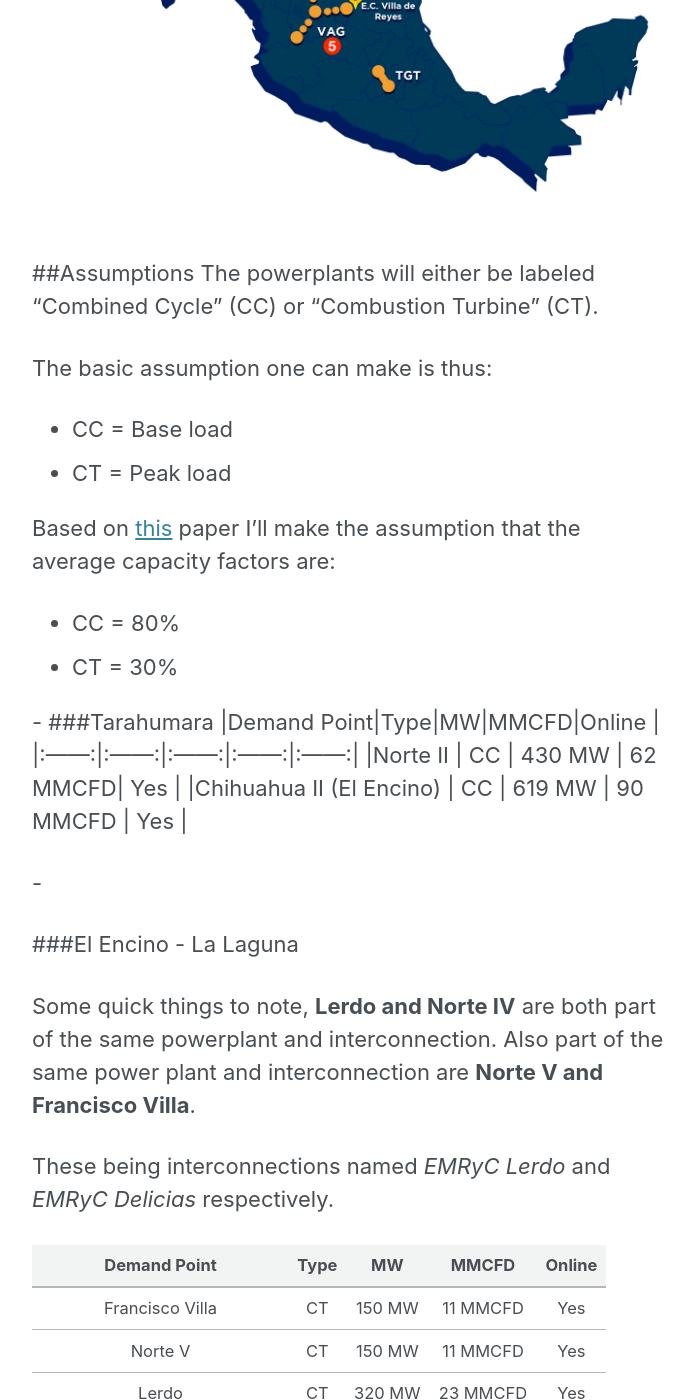
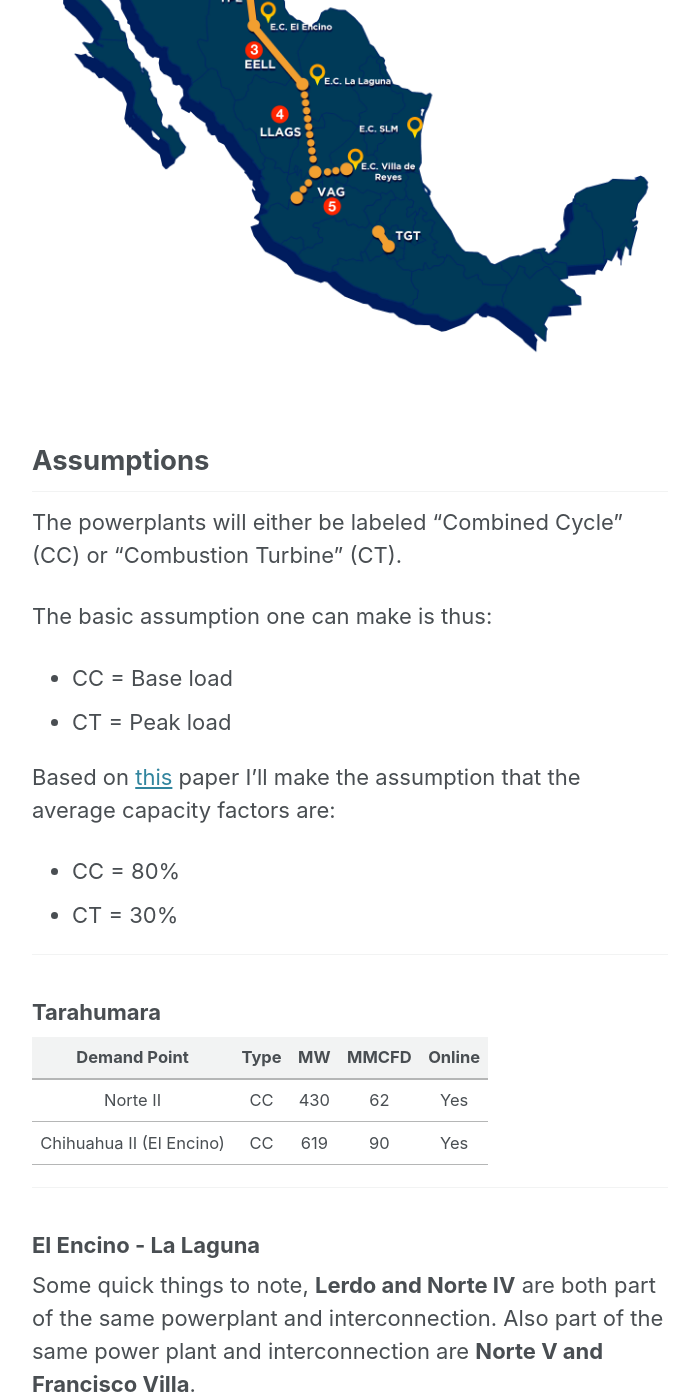
Before and after one commit to krobbn/krobbn.github.io, a Jekyll site: the page built from _posts/2020-01-29-Wahalajara-demand.md, in a window 1280 px wide and 1400 px high, scrolled down 1638 px. Shown: the whole window, without its empty margins (290-989 px from the left). Built offline with Jekyll 4.4.1, drawn with Linux system fonts in a browser that asks for light colours; cached includes are drawn as plain includes; nearby versions of some CDN libraries; some of the changed text lies outside the part shown.

```diff
--- a/_posts/2020-01-29-Wahalajara-demand.md
+++ b/_posts/2020-01-29-Wahalajara-demand.md
@@ -20,7 +22,7 @@ I'll attach the image of the Wahalajara system from the [previous article](https
 
 ![Wahalajara System](/assets/images/wahalajara-numbered.png)
 
-##Assumptions
+## Assumptions
 The powerplants will either be labeled "Combined Cycle" (CC) or "Combustion Turbine" (CT).
 
 The basic assumption one can make is thus:
@@ -33,17 +35,19 @@ Based on [this](https://www.nrel.gov/docs/fy17osti/70076.pdf) paper I'll make th
 - CC = 80%
 - CT = 30%
 
--
-###Tarahumara
+___
+
+### Tarahumara
+
 |Demand Point|Type|MW|MMCFD|Online |
 |:------:|:------:|:------:|:------:|:------:|
-|Norte II | CC | 430 MW | 62 MMCFD| Yes |
-|Chihuahua II (El Encino) | CC | 619 MW | 90 MMCFD | Yes |
+|Norte II | CC | 430 | 62 | Yes |
+|Chihuahua II (El Encino) | CC | 619  | 90  | Yes |
 
--
+___
 
 
-###El Encino - La Laguna
+### El Encino - La Laguna
 
 Some quick things to note, **Lerdo and Norte IV** are both part of the same powerplant and interconnection. Also part of the same power plant and interconnection are **Norte V and Francisco Villa**.
 
@@ -51,33 +55,33 @@ These being interconnections named *EMRyC Lerdo* and *EMRyC Delicias* respective
 
 |Demand Point|Type|MW|MMCFD|Online |
 |:------:|:------:|:------:|:------:|:------:|
-|Francisco Villa | CT | 150 MW | 11 MMCFD |Yes|
-|Norte V | CT | 150 MW | 11 MMCFD| Yes|
-|Lerdo  | CT | 320 MW | 23 MMCFD |Yes|
-|Norte IV | CC | 911 MW | 131 MMCFD |2023|
-|Leon Guzman (Gomez Palacio)| CC | 240 MW | 35 MMCFD |Yes|
+|Francisco Villa | CT | 150  | 11 |Yes|
+|Norte V | CT | 150  | 11 | Yes|
+|Lerdo  | CT | 320  | 23  |Yes|
+|Norte IV | CC | 911 | 131 |2023|
+|Leon Guzman (Gomez Palacio)| CC | 240 | 35 |Yes|
 
 As you can see the construction of the combined cycle part (*Norte IV*) of the **Lerdo** power plant is not expected to come online so I will not include this in the below conclusion.
 
--
+___
 
-###La Laguna - Aguascalientes
+### La Laguna - Aguascalientes
 
 CFE owns 1189 MMCFD firm capacity on this pipeline out of the 1319 capacity.
 
-The contract mentions this will supply two CFE powerplants named "Aguascalientes I" and "Aguascalientes II".
+The contract mentions this will supply two CFE power plants named "Aguascalientes I" and "Aguascalientes II".
 
 However, after a lot of research I have yet to find evidence of these power plants in any shape or form outside of the contract. This leads me to believe that the majority of the gas will flow further downstream.
 
 This is evidenced by the fact that [according](https://www.sicim.eu/en/projects/completed-detail/epc-la-laguna-aguascalientes-pipeline/) to the company in charge of construction on this section of the pipeline system, the pipeline will have a **910 MMFCD** interconnection to the downstream pipeline of *Villa De Reyes - Aguascalientes - Guadalajara* pipeline.
 
-Thus the max amount of demand on this section will be **409 MMCFD**, but given that no generation has been built yet it seems very unlikely that this will be the demand on this section.
+Thus, it could be argued, the max amount of demand on this section will be **409 MMCFD**, but given that no generation has been built yet it seems very unlikely that this will be the demand on this section.
 
 The only powerplant currently along this section is *Norte Durango (Fenosa Durango)*, a **555 MW** combined cycle power plant. This equates to a gas demand of roughly **80 MMCFD**. However, it is most likely supplied by the existing Sistrangas network.
 
--
+___
 
-###Villa De Reyes - Aguascalientes - Guadalajara (VAG)
+### Villa De Reyes - Aguascalientes - Guadalajara (VAG)
 
 The majority of the demand on this section will come from the **875 MW** *Tierra Mojada* plant in Guadalajara. This equates a demand of **126 MMCFD**.
 
@@ -85,29 +89,28 @@ Furthermore, once the reversal of the TC Energy pipeline at Zapotlanejo takes pl
 
 Manzanillo equates to roughly **300-400 MMCFD** but could be as high as **800 MMCFD** if weather permits. You can see more evidence of sendouts from Manzanillo in my [previous article](https://gasfundamental.com/mexico/wahalajara/Wahalajara-pipeline-startup/).
 
--
+___
 
-###In Conclusion
+### In Conclusion
 
 To sum it all up I'll put the incremental demand in a table below:
 
 |Pipeline Section | Incremental Demand (MMCFD)| Online|
 |:---:|:---:|:---:|
-|Tarahumara|152 MMCFD|Yes|
-|El Encino - La Laguna|80 MMCFD| Yes|
-|La Laguna - Aguascalientes|80 MMCFD| Yes|
-|VAG|525 MMCFD|No|
+|Tarahumara|152 |Yes|
+|El Encino - La Laguna|80 | Yes|
+|La Laguna - Aguascalientes|0 | Yes|
+|VAG|525 |No|
 
-<br/>
 <br/>
 
 Below you'll see an the *current flows* (in MMBTU) that make it on to **Tarahumara**. With this, we can see if we're close to matching the incremental demand.
 
 ![Tarahumara January Flows](/assets/images/tarahumara-flow-2020-01-29.png)
 
-As you can see, the average flow has been around **180** MMCFD with the high being **210** MMCFD.
+The average flow has been around **180** MMCFD with the high being **210** MMCFD.
 
-As we can see this is pretty close to the max *Tarahumara* and *El Encino - La Laguna* incremental demand.
+As we can see this is pretty close to the max incremental demand on *Tarahumara* and *El Encino - La Laguna*. That number is **232** MMCFD.
 
 Fermaca has also yet to report any flows on La Laguna - Aguascalientes, and thus I conclude there is little to no demand on this section of the pipeline system. This matches my conclusion in the [previous article](https://gasfundamental.com/mexico/wahalajara/Wahalajara-pipeline-startup/):
 
```
Also changed, not shown: other parts of _posts/2020-01-29-Wahalajara-demand.md (+3 -1 lines).
